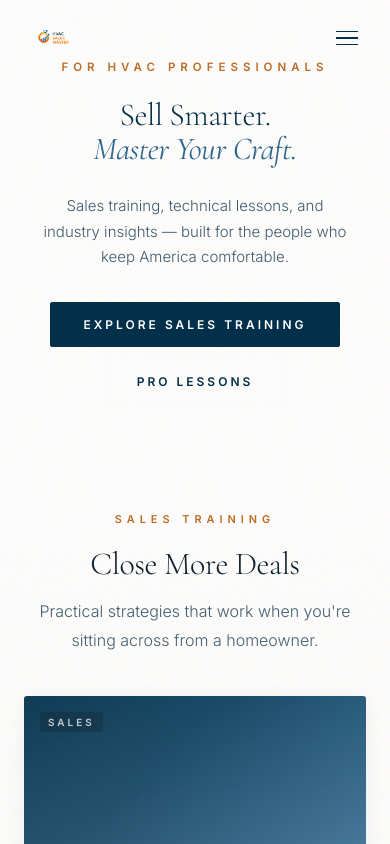
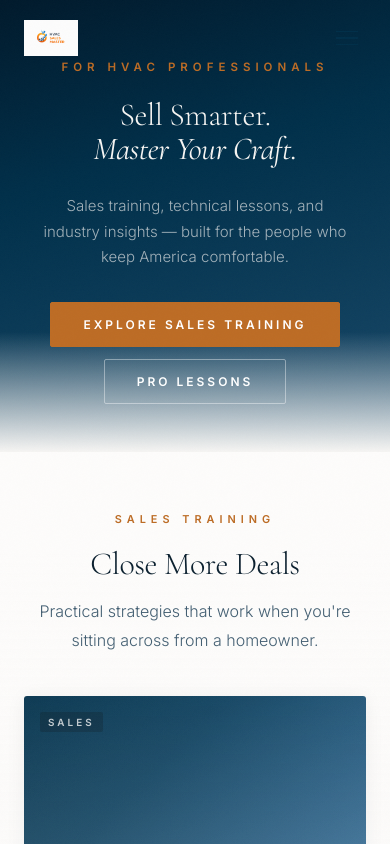
Before and after one commit to Ishack94/HVAC-sales-master, a React (Vite) app: page / in a window 390 px wide. Shown: the top 844 px of the page. Built offline with nearby package versions, Linux system fonts and the light colour scheme.

Commit message:
dark hero + bigger logo

```diff
--- a/src/components/Home/Hero.jsx
+++ b/src/components/Home/Hero.jsx
@@ -38,8 +38,8 @@ export default function Hero() {
           Sales training, technical lessons, and industry insights — built for the people who keep America comfortable.
         </p>
         <div className={styles.actions}>
-          <Button to="/sales" variant="primary">Explore Sales Training</Button>
-          <Button to="/pro-lessons" variant="secondary">Pro Lessons</Button>
+          <Button to="/sales" variant="copper">Explore Sales Training</Button>
+          <Button to="/pro-lessons" variant="ghost">Pro Lessons</Button>
         </div>
       </div>
     </section>
--- a/src/components/Home/Hero.module.css
+++ b/src/components/Home/Hero.module.css
@@ -6,9 +6,21 @@
   justify-content: center;
   text-align: center;
   padding: 120px var(--container-padding) 80px;
-  background-color: var(--warm-white);
+  background: linear-gradient(165deg, #001a2c 0%, #002f49 35%, #1a4a6b 100%);
   position: relative;
   overflow: hidden;
+}
+
+.hero::after {
+  content: '';
+  position: absolute;
+  bottom: 0;
+  left: 0;
+  right: 0;
+  height: 120px;
+  background: linear-gradient(to top, #f6f5f3, transparent);
+  pointer-events: none;
+  z-index: 0;
 }
 
 /* Parallax glow — moves with cursor */
@@ -29,7 +41,7 @@
 .inner {
   max-width: 800px;
   position: relative;
-  z-index: 1;
+  z-index: 2;
 }
 
 /* Staggered animation targets */
@@ -53,7 +65,7 @@
   font-weight: 300;
   letter-spacing: -2px;
   line-height: 1.05;
-  color: var(--navy);
+  color: #f6f5f3;
   opacity: 0;
   transform: translateY(20px);
   transition: opacity 0.7s cubic-bezier(0.22, 1, 0.36, 1) 0.25s,
@@ -63,13 +75,13 @@
 
 .heading em {
   font-style: italic;
-  color: var(--blue);
+  color: #f6f5f3;
 }
 
 .subtitle {
   font-size: 1.05rem;
   font-weight: 300;
-  color: var(--text-secondary);
+  color: rgba(246, 245, 243, 0.65);
   line-height: 1.85;
   max-width: 520px;
   margin: 0 auto 44px;
--- a/src/components/Layout/Footer.jsx
+++ b/src/components/Layout/Footer.jsx
@@ -29,7 +29,7 @@ export default function Footer() {
       <div className={styles.container}>
         <div className={styles.top}>
           <div className={styles.brand}>
-            <Logo height={28} />
+            <Logo height={32} />
             <p className={styles.tagline}>
               Real-world sales and technical training for HVAC pros.
             </p>
--- a/src/components/Layout/Header.jsx
+++ b/src/components/Layout/Header.jsx
@@ -32,7 +32,7 @@ export default function Header() {
     <>
       <header className={`${styles.header} ${scrolled ? styles.scrolled : ''}`}>
         <div className={styles.inner}>
-          <Logo />
+          <Logo height={44} mobileHeight={36} />
           <nav className={styles.nav} aria-label="Main navigation">
             {navLinks.map(({ label, to }) => (
               <NavLink
--- a/src/components/UI/Button.module.css
+++ b/src/components/UI/Button.module.css
@@ -97,8 +97,4 @@
     padding: 14px 32px;
     font-size: 0.75rem;
   }
-
-  .secondary {
-    border-color: rgba(246, 245, 243, 0.3);
-  }
 }
--- a/src/components/UI/Logo.jsx
+++ b/src/components/UI/Logo.jsx
@@ -3,14 +3,18 @@ import { Link } from 'react-router-dom'
 import logoSrc from '../../assets/logo.png'
 import styles from './Logo.module.css'
 
-export default function Logo({ height = 40 }) {
+export default function Logo({ height = 40, mobileHeight }) {
+  const style = {
+    '--logo-h': `${height}px`,
+    ...(mobileHeight ? { '--logo-h-mobile': `${mobileHeight}px` } : {}),
+  }
   return (
     <Link to="/" className={styles.logo}>
       <img
         src={logoSrc}
         alt="HVAC Sales Master"
-        height={height}
         className={styles.img}
+        style={style}
       />
     </Link>
   )
--- a/src/components/UI/Logo.module.css
+++ b/src/components/UI/Logo.module.css
@@ -8,4 +8,11 @@
 .img {
   display: block;
   width: auto;
+  height: var(--logo-h, 40px);
 }
+
+@media (max-width: 768px) {
+  .img {
+    height: var(--logo-h-mobile, var(--logo-h, 40px));
+  }
+}
```
